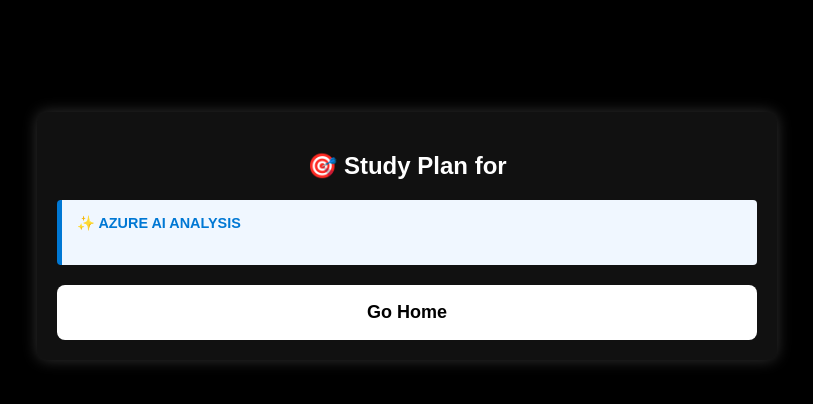
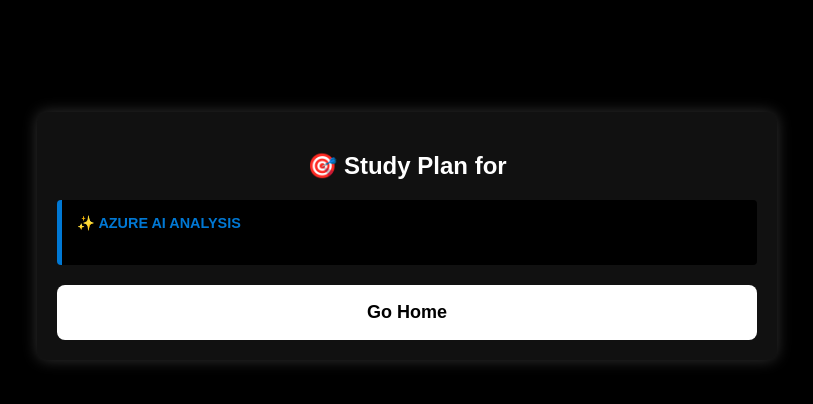
Before and after one commit to jhajhariaanandi100-100/GrowIQ, a Flask app: template templates/plan.html in a window 1280 px wide. Shown: the part 164-568 px from the top of the page, without its empty margins (233-1046 px from the left). Run offline with Flask 3, Linux system fonts and the light colour scheme; the template is opened without the code that fills it, so the values that code supplies are empty.

Commit message:
Highlight AI insight in UI

```diff
--- a/templates/plan.html
+++ b/templates/plan.html
@@ -6,7 +6,7 @@
     <style>
         /* Added these styles to make the AI section look professional */
         .ai-insight-container {
-            background-color: #f0f7ff;
+            background-color: #000000;
             border-left: 5px solid #0078d4;
             padding: 15px;
             margin: 20px 0;
```
